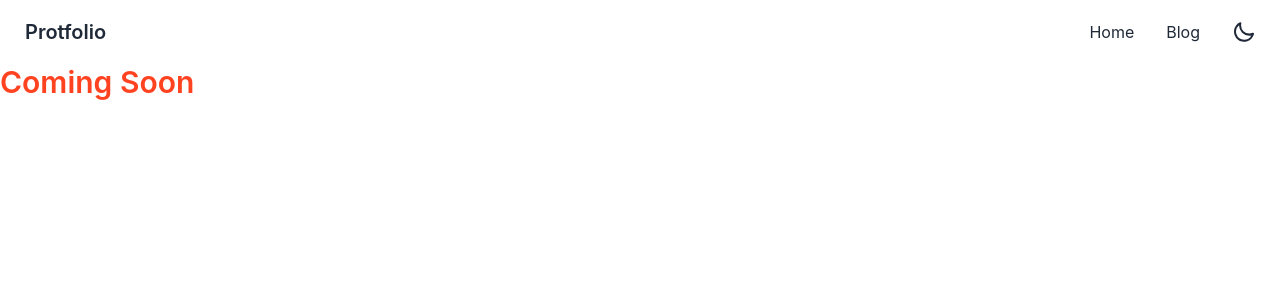
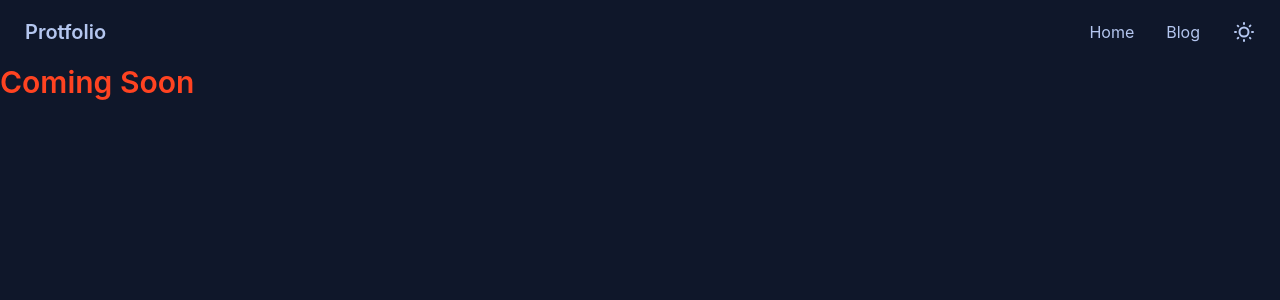
Before and after one commit to amirulislamhridoy/my-protfolio-client, a React (Create React App) app: page /blog in a window 1280 px wide. Shown: the top 300 px of the page. Built offline with nearby package versions, Linux system fonts and the light colour scheme.

Commit message:
skill start

```diff
--- a/src/App.js
+++ b/src/App.js
@@ -10,7 +10,7 @@ import Navbar from "./pages/Navbar/Navbar";
 function App() {
   const [darkMode, setDarkMode] = useState(false);
   return (
-    <div data-theme={`${darkMode && "night"}`}>
+    <div data-theme={`${darkMode && "light"}`}>
       <div className='max-w-7xl mx-auto'>
         <Navbar darkMode={darkMode} setDarkMode={setDarkMode}></Navbar>
 
--- a/src/pages/Blog/Blog.js
+++ b/src/pages/Blog/Blog.js
@@ -2,7 +2,7 @@ import React from 'react';
 
 const Blog = () => {
     return (
-        <section>
+        <section className='h-screen'>
             <h1 className='text-3xl font-semibold text-[#ff4321]'>Coming Soon</h1>
         </section>
     );
--- a/src/pages/Home/ContactMe.js
+++ b/src/pages/Home/ContactMe.js
@@ -42,7 +42,7 @@ const ContactMe = () => {
           <form className="body-font relative" ref={form} onSubmit={sendEmail}>
             <div className="container px-8 lg:px-0 py-10 lg:py-24 mx-auto">
               <div className="flex flex-col text-center w-full mb-7">
-                <h1 className="sm:text-3xl text-2xl font-medium title-font text-gray-900">
+                <h1 className="sm:text-3xl text-2xl font-medium title-font">
                   You can send an email.
                 </h1>
               </div>
--- a/src/pages/Navbar/Navbar.js
+++ b/src/pages/Navbar/Navbar.js
@@ -42,7 +42,7 @@ const Navbar = ({darkMode, setDarkMode }) => {
         <input type="checkbox" onClick={e => setDarkMode(e.target.checked)} />
 
           <svg
-            class="swap-on fill-current w-6 h-6"
+            class="swap-off fill-current w-6 h-6"
             xmlns="http://www.w3.org/2000/svg"
             viewBox="0 0 24 24"
           >
@@ -50,12 +50,13 @@ const Navbar = ({darkMode, setDarkMode }) => {
           </svg>
 
           <svg
-            class="swap-off fill-current w-6 h-6"
+            class="swap-on fill-current w-6 h-6"
             xmlns="http://www.w3.org/2000/svg"
             viewBox="0 0 24 24"
           >
             <path d="M21.64,13a1,1,0,0,0-1.05-.14,8.05,8.05,0,0,1-3.37.73A8.15,8.15,0,0,1,9.08,5.49a8.59,8.59,0,0,1,.25-2A1,1,0,0,0,8,2.36,10.14,10.14,0,1,0,22,14.05,1,1,0,0,0,21.64,13Zm-9.5,6.69A8.14,8.14,0,0,1,7.08,5.22v.27A10.15,10.15,0,0,0,17.22,15.63a9.79,9.79,0,0,0,2.1-.22A8.11,8.11,0,0,1,12.14,19.73Z" />
           </svg>
+
         </label>
       </li>
         </ul>
--- a/tailwind.config.js
+++ b/tailwind.config.js
@@ -6,6 +6,6 @@ module.exports = {
   plugins: [],
   plugins: [require("daisyui")],
   daisyui: {
-    themes: ["light", "dark", "night"],
+    themes: [ "night", "light", "dark",],
   },
 }
```
